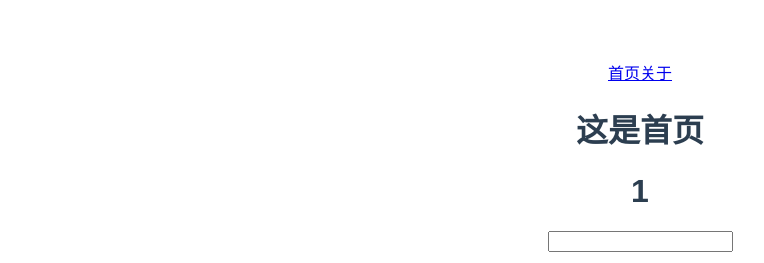
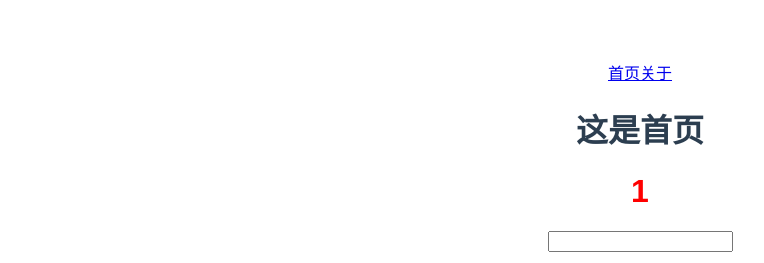
Before and after one commit to KurjaScript/geek-admain, a Vue app: page /#/ in a window 1280 px wide. Shown: the top 263 px of the page, without its empty margins (0-764 px from the left). Built offline with nearby package versions, Linux system fonts and the light colour scheme.

Commit message:
实现累加器文本颜色随机切换的效果

```diff
--- a/src/components/Todolist.vue
+++ b/src/components/Todolist.vue
@@ -53,9 +53,18 @@ function useTodos() {
 }
 
 let count = ref(1)
+let color = ref('red')
 function add() {
   count.value++
+  color.value = Math.random() > 0.5 ? "blue" : "red"
 }
 let { title, todos, addTodo, clear, active, all, allDone } = useTodos()
 
 </script>
+
+<style scoped>
+h1 {
+  color: v-bind(color)
+}
+
+</style>
```
